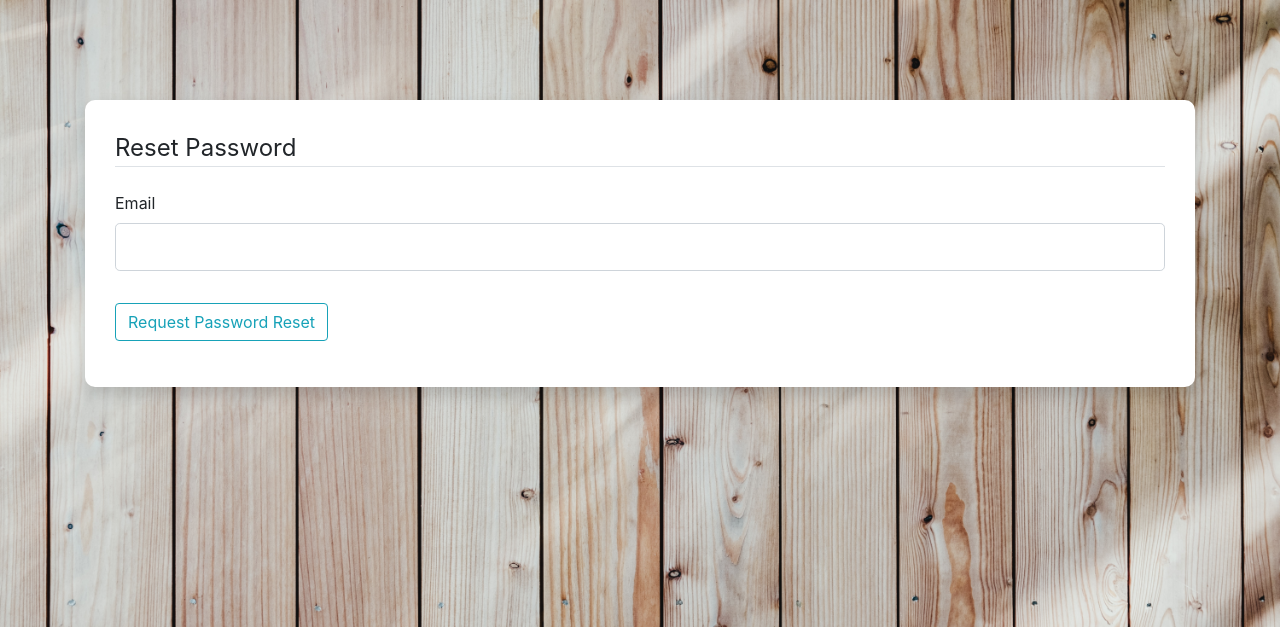
After one commit to MerisCulic/MemoryLane, a Flask app: page /reset_password in a window 1280 px wide. The commit adds this page. Shown: the top 627 px of the page. Run offline with Flask 2, Linux system fonts and the light colour scheme; some libraries are stand-ins or nearby versions.

Commit message:
Add password reset via E-mail fuction

```diff
--- a/memorylane/forms.py
+++ b/memorylane/forms.py
@@ -50,3 +50,19 @@ class PostEditForm(FlaskForm):
     title = StringField('Title', render_kw={"placeholder": "You can add a post title here."})
     content = TextAreaField('Content', validators=[DataRequired()], render_kw={'class': 'form-control', 'rows': 6})
     submit = SubmitField('Update')
+
+
+class RequestResetForm(FlaskForm):
+    email = StringField('Email', validators=[DataRequired(), Email()])
+    submit = SubmitField('Request Password Reset')
+
+    def validate_email(self, email):
+        user = User.query.filter_by(email=email.data).first()
+        if user is None:
+            raise ValidationError('There is no account with that e-mail. You must register first!')
+
+
+class ResetPasswordForm(FlaskForm):
+    password = PasswordField('Password', validators=[DataRequired(), Length(min=5)])
+    confirm_password = PasswordField('Confirm-password', validators=[DataRequired(), EqualTo('password')])
+    submit = SubmitField('Reset Password')
--- a/memorylane/routes.py
+++ b/memorylane/routes.py
@@ -4,10 +4,12 @@ import secrets
 from PIL import Image
 from datetime import datetime
 from flask import render_template, request, redirect, url_for, flash, abort
-from memorylane import app, db
+from memorylane import app, db, mail
 from memorylane.models import User, Messages, Posts
-from memorylane.forms import RegistrationForm, LoginForm, UpdateProfileForm, PostForm, PostEditForm
+from memorylane.forms import (RegistrationForm, LoginForm, UpdateProfileForm, PostForm,
+                              PostEditForm, RequestResetForm, ResetPasswordForm)
 from flask_login import login_user, current_user, logout_user, login_required
+from flask_mail import Message
 
 
 @app.route("/")
@@ -283,3 +285,46 @@ def post_delete(post_id):
 
     else:
         return redirect(url_for('index'))
+
+
+def send_reset_email(user):
+    token = user.get_reset_token()
+    msg = Message('Password Reset Request', sender='noreply@demo.com', recipients=[user.email])
+
+    msg.body = f'''To reset your password visit the following link:
+{url_for('reset_token', token=token, _external=True)}
+
+If you did not make this request then simply ignore this email and no changes will be made.
+'''
+    mail.send(msg)
+
+
+@app.route('/reset_password', methods=['GET', 'POST'])
+def reset_request():
+    if current_user.is_authenticated:
+        return redirect(url_for('home'))
+    form = RequestResetForm()
+    if form.validate_on_submit():
+        user = User.query.filter_by(email=form.email.data).first()
+        send_reset_email(user)
+        flash('A password-reset email has been set to your inbox!', 'info')
+        return redirect(url_for('login'))
+    return render_template('reset_request.html', form=form)
+
+
+@app.route('/reset_password/<token>', methods=['GET', 'POST'])
+def reset_token(token):
+    if current_user.is_authenticated:
+        return redirect(url_for('home'))
+    user = User.verify_reset_token(token)
+    if not user:
+        flash('That is an invalid or expired token!', 'warning')
+        return redirect(url_for('reset_request'))
+    form = ResetPasswordForm()
+    if form.validate_on_submit():
+        hashed_password = hashlib.sha256(form.password.data.encode()).hexdigest()
+        user.password = hashed_password
+        db.session.commit()
+        flash('Your password has been updated! You can now log in.', 'success')
+        return redirect(url_for('login'))
+    return render_template('reset_token.html', form=form)
--- a/memorylane/templates/login_page.html
+++ b/memorylane/templates/login_page.html
@@ -40,10 +40,10 @@
         </fieldset>
         <div class="form-group">
             {{ form.submit(class="btn btn-outline-info") }}
+            <small class="text-muted ml-2">
+                <a href="{{ url_for('reset_request')}}">Forgot Password?</a>
+            </small>
         </div>
-        <small class="text-muted ml-2">
-            <a href="#">Forgot Password?</a>
-        </small>
     </form>
 </div>
 <div class="border-top pt-3">
--- /dev/null
+++ b/memorylane/templates/reset_request.html
@@ -0,0 +1,30 @@
+{% extends 'base.html' %}
+{% block title %}Request Password reset{% endblock title %}
+{% block content %}
+<div class="container">
+    <div class="content-section white shadow">
+        <form method="POST" action="">
+            {{ form.hidden_tag() }}
+            <fieldset class="form-group">
+                <legend class="border-bottom mb-4">Reset Password</legend>
+                <div class="form-group">
+                    {{ form.email.label(class="form-control-label") }}
+                    {% if form.email.errors %}
+                        {{ form.email(class="form-control form-control-lg is-invalid") }}
+                        <div class="invalid-feedback">
+                            {% for error in form.email.errors %}
+                                <span>{{ error }}</span>
+                            {% endfor %}
+                        </div>
+                    {% else %}
+                        {{ form.email(class="form-control form-control-lg") }}
+                    {% endif %}
+                </div>
+            </fieldset>
+            <div class="form-group">
+                {{ form.submit(class="btn btn-outline-info") }}
+            </div>
+        </form>
+    </div>
+</div>
+{% endblock content %}
```
Also changed, not shown: memorylane/__init__.py (+9 -0 lines), memorylane/models.py (+15 -1 lines), memorylane/templates/reset_token.html (added, +43 -0 lines).
